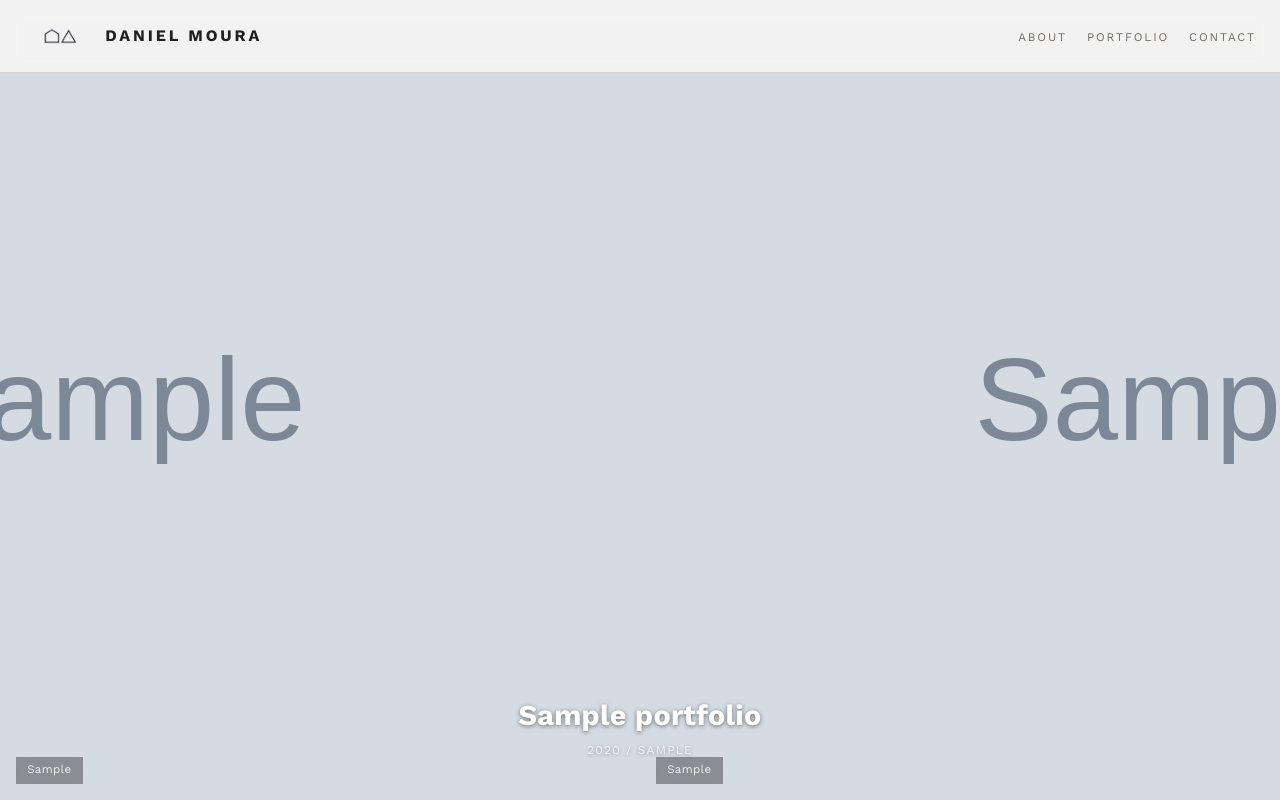
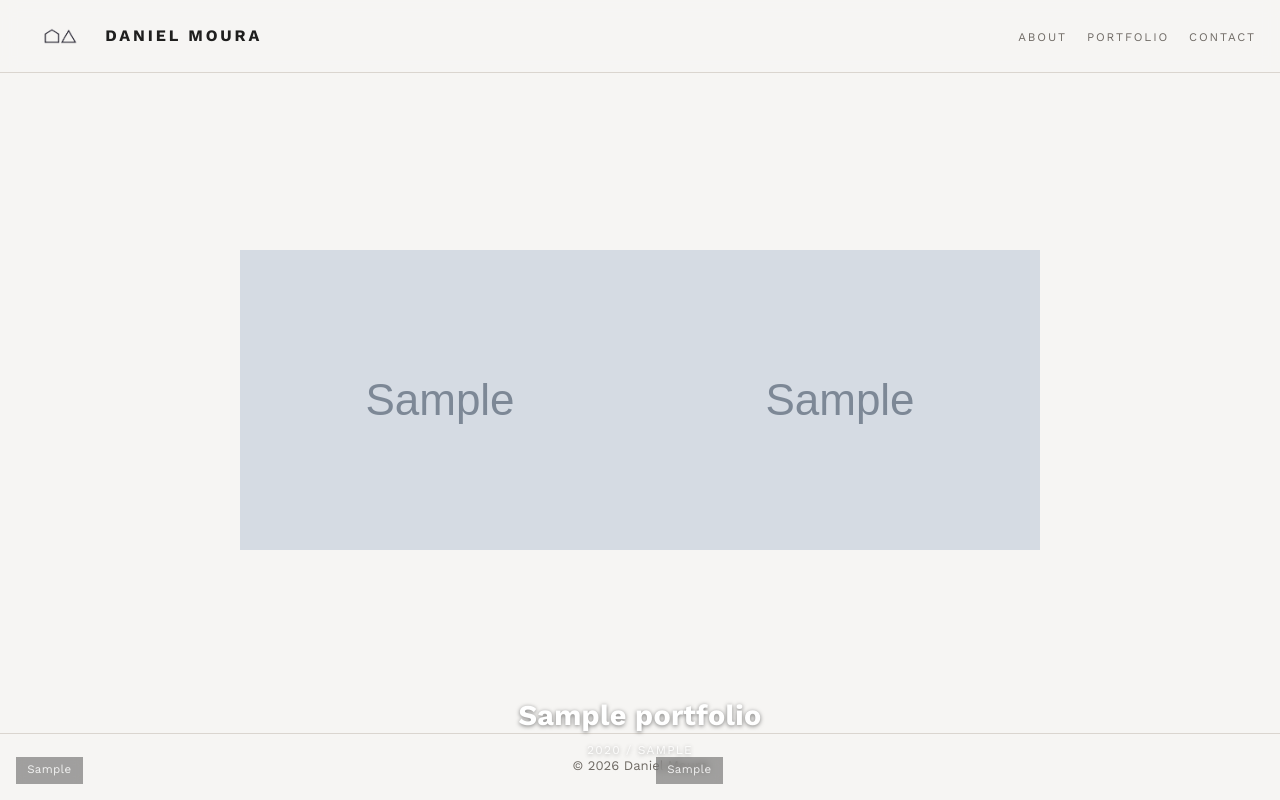
Before and after one commit to gustavopelayo/architect-portfolio, a FastAPI app: page /portfolio/1 in a window 1280 px wide. Run offline with FastAPI, Linux system fonts and the light colour scheme; tables that the repository leaves empty hold one stand-in row (values such as "Sample post"); grey boxes marked "Sample" are stand-in pictures.

Commit message:
fix: use margin-auto for image positioning to match Sarquella Torres

```diff
--- a/app/static/css/style.css
+++ b/app/static/css/style.css
@@ -613,22 +613,26 @@ footer {
 }
 
 .split-img-wrap.active {
-    display: block;
+    display: flex;
+    align-items: center;
+    justify-content: center;
 }
 
 .split-img {
-    width: 100%;
-    height: 100%;
-    object-fit: cover;
+    max-width: 100%;
+    max-height: 100%;
+    width: auto;
+    height: auto;
+    object-fit: contain;
     display: block;
 }
 
 .split-left .split-img {
-    object-position: right center;
+    margin-left: auto;
 }
 
 .split-right .split-img {
-    object-position: left center;
+    margin-right: auto;
 }
 
 .split-caption {
```
